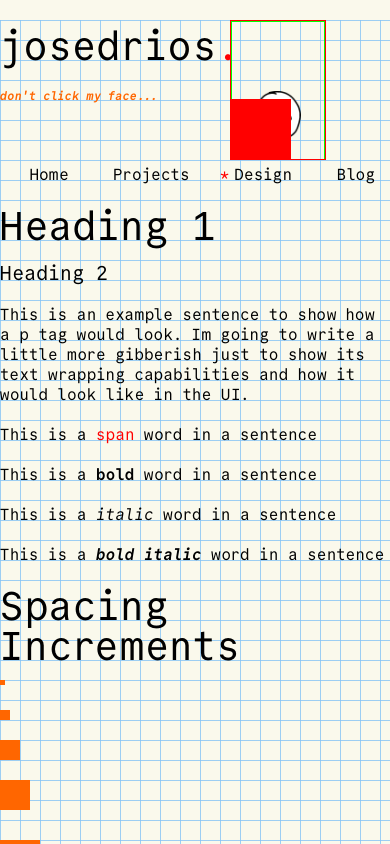
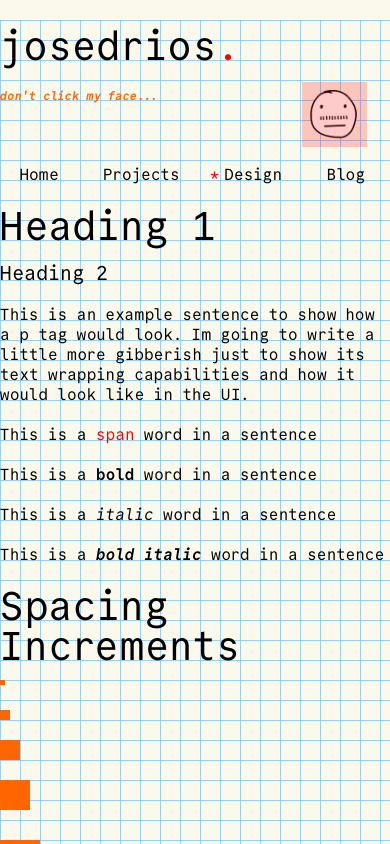
Before and after one commit to josedrios/portfolio-website-v2, a React (Vite) app in the folder app/: page /design in a window 390 px wide. Built offline with nearby package versions, Linux system fonts and the light colour scheme.

Commit message:
Made the header (left-header and nav) responsive, fixed/changed nav layout, readjusted icon change hit box and alignment

```diff
--- a/app/src/components/Header.jsx
+++ b/app/src/components/Header.jsx
@@ -12,7 +12,7 @@ export default function Header() {
 
 function LeftHeader() {
     return (
-        <div className="left-header">
+        <div id="left-header">
             <div>
                 <h1>
                     josedrios<span>.</span>
--- a/app/src/styles/base/_base.scss
+++ b/app/src/styles/base/_base.scss
@@ -22,6 +22,13 @@ button {
   &:hover {
     cursor: pointer;
   }
+}
+
+.icon {
+    display: inline-block;
+    padding: 0;
+    margin: 0;
+    vertical-align: top;
 }
 
 // design system related, move out
--- a/app/src/styles/layout/_header.scss
+++ b/app/src/styles/layout/_header.scss
@@ -4,14 +4,13 @@ header {
     width: 100%;
 }
 
-@media (max-width: 700px) {
+@media (max-width: 500px) {
     header {
         flex-direction: column;
     }
 }
 
-.left-header {
-    flex: 1;
+#left-header {
     display: flex;
     flex-direction: row;
 }
@@ -21,34 +20,36 @@ header {
 }
 
 #icon-container {
-    border: 1px solid red;
     position: relative;
     right: 10px;
     height: 140px;
 
     .doodle-icon {
-        border: 1px solid lime;
         height: 140px;
     }
 
     #icon-change-hitbox {
         position: absolute;
-        left: 0;
-        bottom: 0;
-        height: 60px;
-        width: 60px;
-        background-color: red;
+        left: 15px;
+        bottom: 13px;
+        height: 65px;
+        width: 65px;
+        // icon change hitbox
+        background-color: rgba(255, 0, 0, 0.207);
     }
 }
 
 nav {
     display: flex;
     flex-direction: column;
-    min-width: 300px;
+    flex: 1;
+    align-items: flex-end;
 
     .nav-button {
         display: block;
         text-decoration: none;
+        width: 100px;
+        margin-right: $spacing-md;
     }
 
     .asterisk {
@@ -68,17 +69,22 @@ nav {
     }
 }
 
-@media (max-width: 700px) {
+@media (max-width: 500px) {
     nav {
         width: 100%;
         justify-content: space-around;
         flex-direction: row;
+
+        .nav-button {
+            width: auto;
+        }
+    }
+
+    #left-header {
+        width: 100%;
+
+        #icon-container {
+            margin-left: auto;
+        }
     }
 }
-
-.icon {
-    display: inline-block;
-    padding: 0;
-    margin: 0;
-    vertical-align: top;
-}
```
